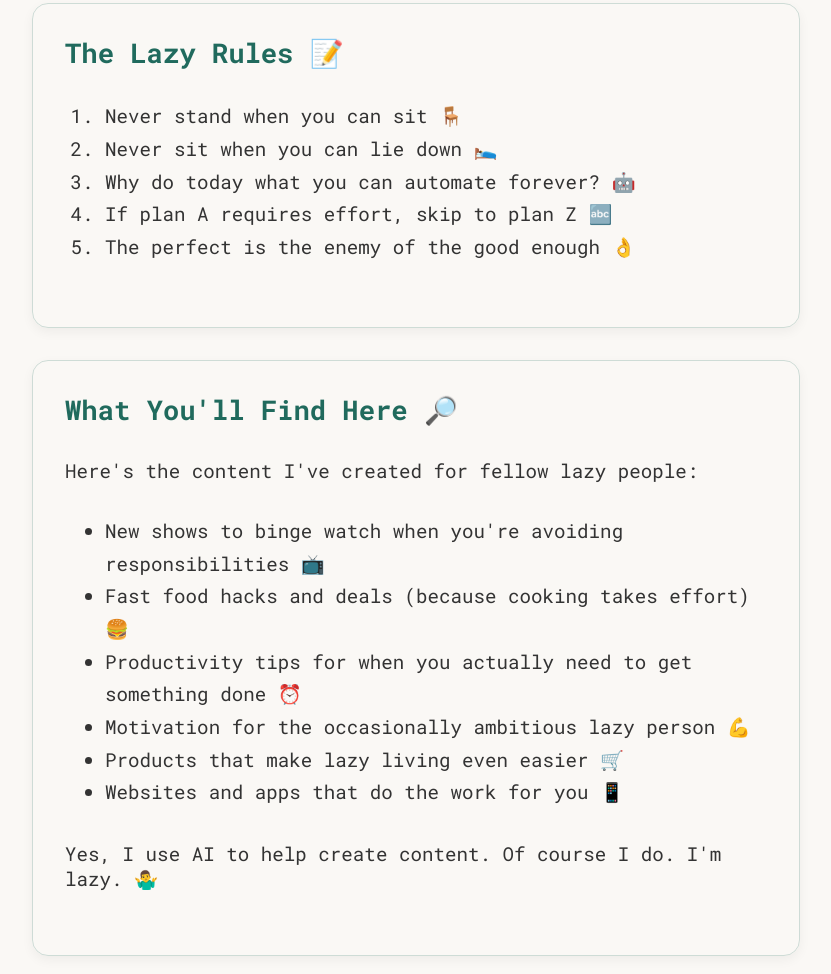
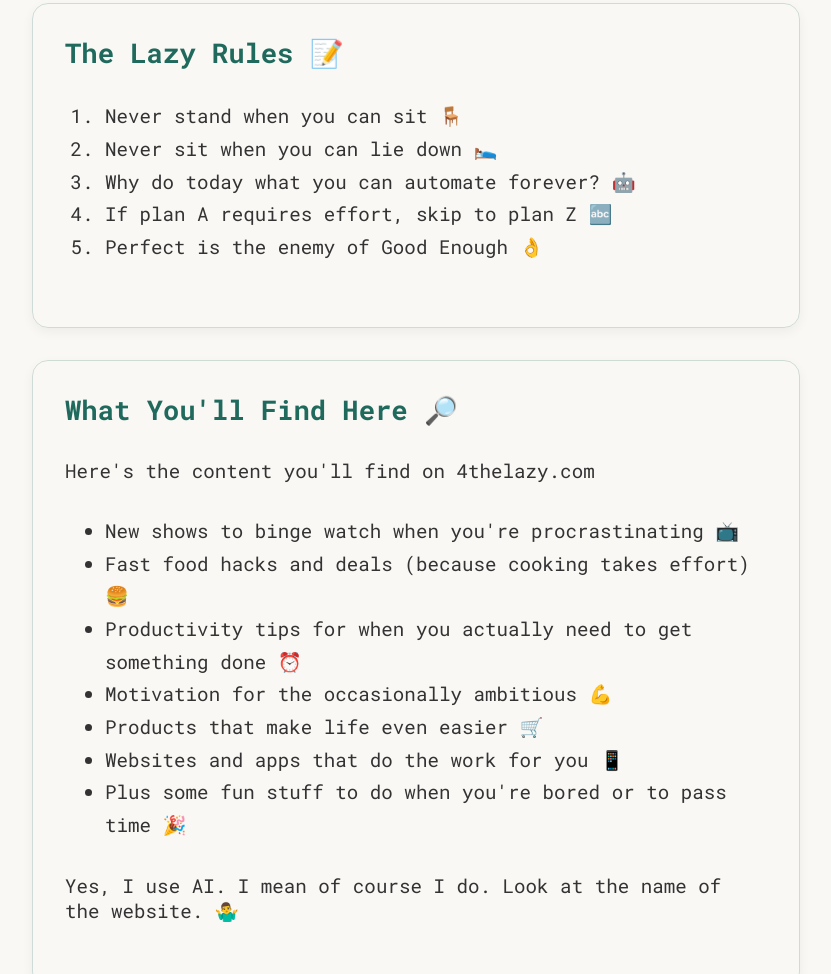
Before and after one commit to rond3vs/4thelazy, an Astro site: page /about in a window 1280 px wide. Shown: the part 839-1813 px from the top of the page, without its empty margins (224-1055 px from the left). Built offline with nearby package versions, Linux system fonts and the light colour scheme; Astro itself is replaced by a stand-in of ours.

Commit message:
Update about page

```diff
--- a/src/pages/about.astro
+++ b/src/pages/about.astro
@@ -27,22 +27,23 @@ import Newsletter from '../components/Newsletter.astro';
           <li>Never sit when you can lie down 🛌</li>
           <li>Why do today what you can automate forever? 🤖</li>
           <li>If plan A requires effort, skip to plan Z 🔤</li>
-          <li>The perfect is the enemy of the good enough 👌</li>
+          <li>Perfect is the enemy of Good Enough 👌</li>
         </ol>
       </div>
 
       <div class="about-section">
         <h2>What You'll Find Here 🔎</h2>
-        <p>Here's the content I've created for fellow lazy people:</p>
+        <p>Here's the content you'll find on 4thelazy.com</p>
         <ul>
-          <li>New shows to binge watch when you're avoiding responsibilities 📺</li>
+          <li>New shows to binge watch when you're procrastinating 📺</li>
           <li>Fast food hacks and deals (because cooking takes effort) 🍔</li>
           <li>Productivity tips for when you actually need to get something done ⏰</li>
-          <li>Motivation for the occasionally ambitious lazy person 💪</li>
-          <li>Products that make lazy living even easier 🛒</li>
+          <li>Motivation for the occasionally ambitious 💪</li>
+          <li>Products that make life even easier 🛒</li>
           <li>Websites and apps that do the work for you 📱</li>
+          <li>Plus some fun stuff to do when you're bored or to pass time 🎉</li>
         </ul>
-        <p>Yes, I use AI to help create content. Of course I do. I'm lazy. 🤷‍♂️</p>
+        <p>Yes, I use AI. I mean of course I do. Look at the name of the website. 🤷‍♂️</p>
       </div>
 
       <div class="about-section">
```
